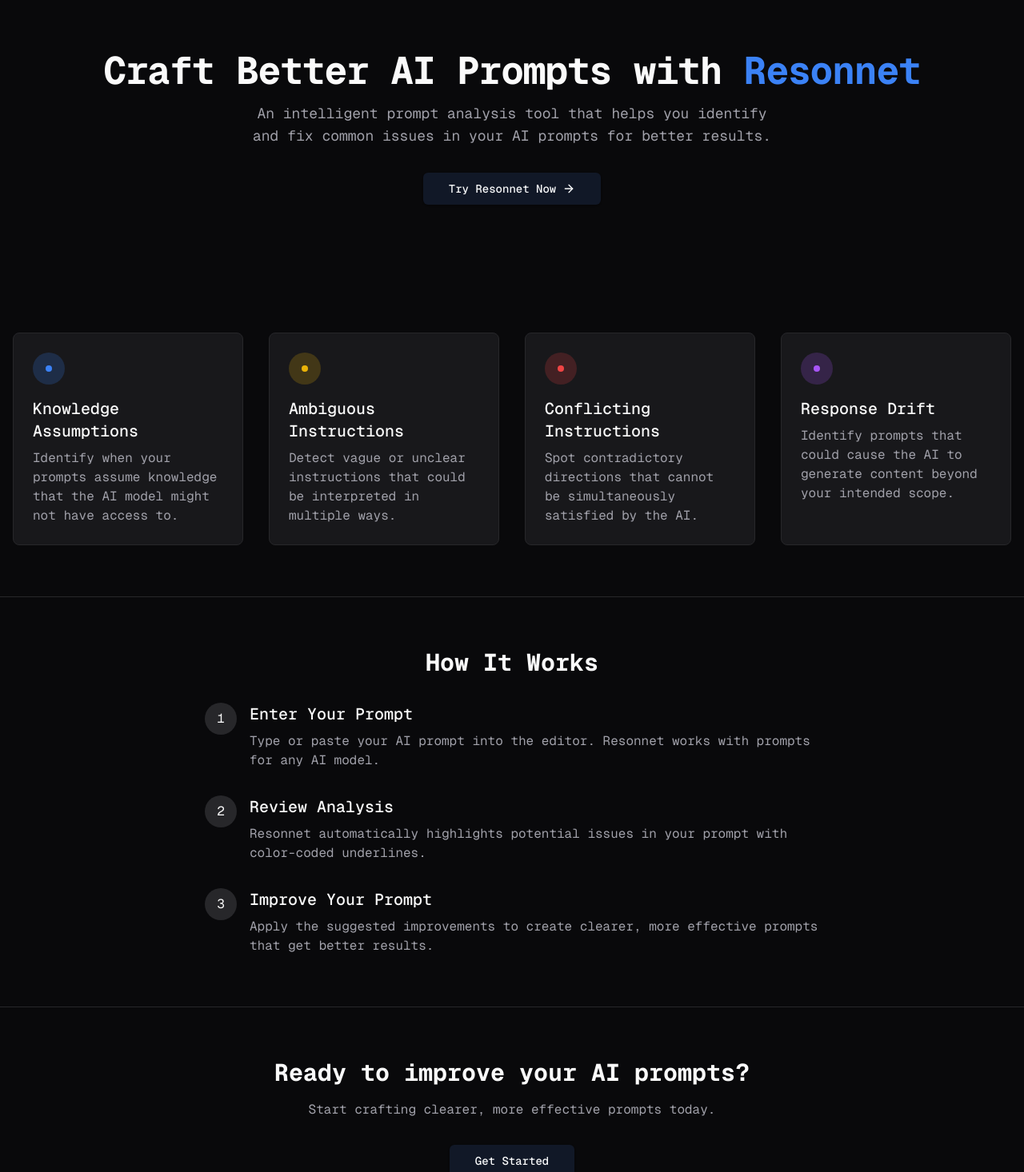
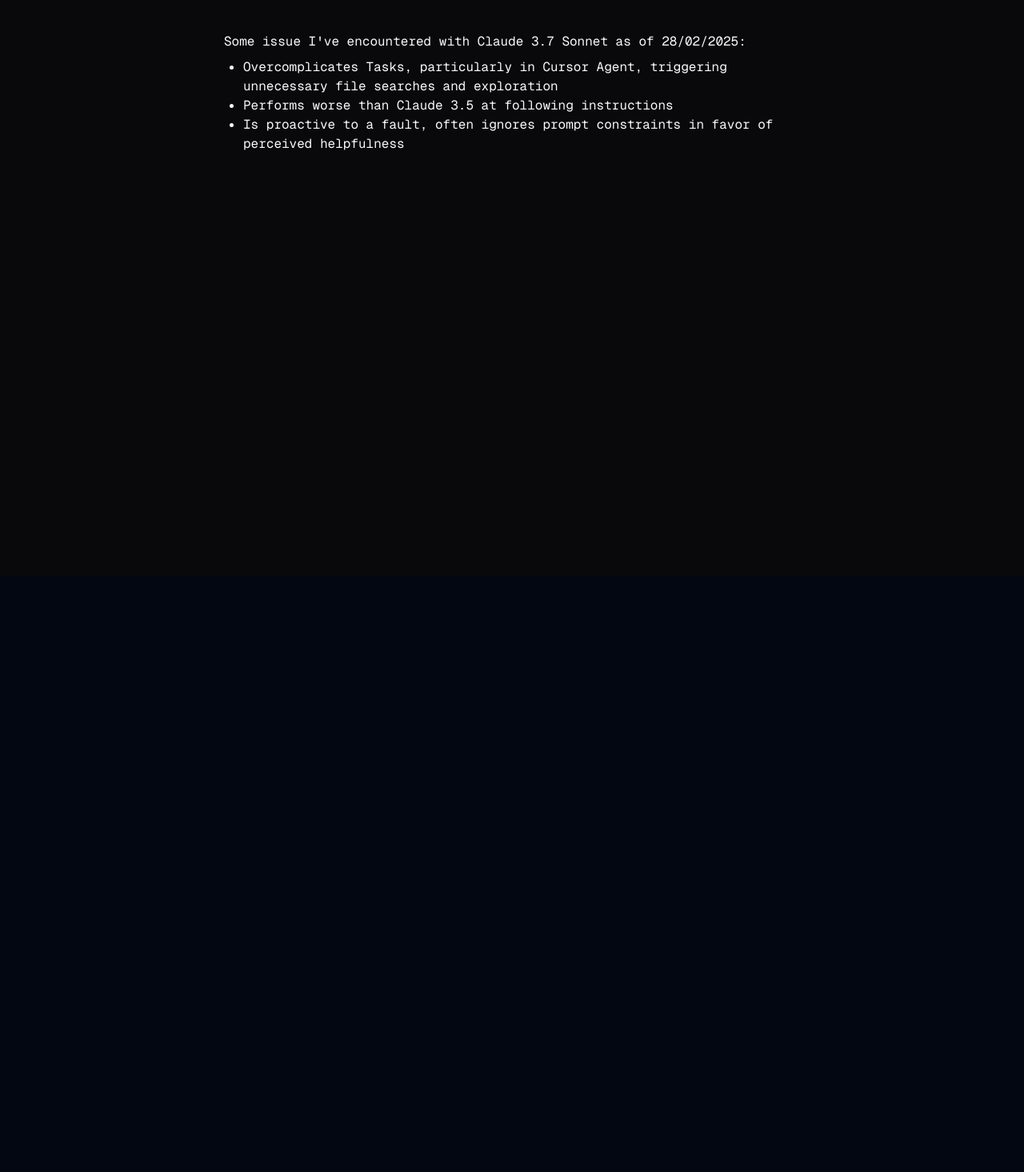
Before and after one commit to Arron-Stothart/promptly, a Next.js app: page / in a window 1280 px wide. Shown: the part 80-1546 px from the top of the page at 80% size. After the commit the page ends 800 px from the top, so only its background shows below. Built offline with nearby package versions, Linux system fonts and the light colour scheme.

Commit message:
feat: info

```diff
--- a/src/app/layout.tsx
+++ b/src/app/layout.tsx
@@ -23,7 +23,7 @@
   children: React.ReactNode;
 }>) {
   return (
-    <html lang="en" className={geistMono.className}>
+    <html lang="en" className={`${geistMono.className} dark`}>
       <body
         className={`${geistSans.variable} ${geistMono.variable} antialiased`}
       >
--- a/src/app/page.tsx
+++ b/src/app/page.tsx
@@ -42,7 +42,7 @@
       </div>
 
       {/* Hero Section */}
-      <div className="flex flex-col items-center justify-center px-4 py-16 text-center md:py-24">
+      {/* <div className="flex flex-col items-center justify-center px-4 py-16 text-center md:py-24">
         <h1 className="mb-4 text-4xl font-bold tracking-tight text-zinc-50 md:text-5xl">
           Craft Better AI Prompts with <span className="text-blue-500">Resonnet</span>
         </h1>
@@ -54,109 +54,20 @@
             Try Resonnet Now <ArrowRight className="h-4 w-4" />
           </Button>
         </Link>
-      </div>
+      </div> */}
 
-      {/* Features Section */}
-      <div className="grid gap-8 px-4 py-16 md:grid-cols-2 lg:grid-cols-4">
-        <div className="rounded-lg border border-zinc-800 bg-zinc-900 p-6">
-          <div className="mb-4 flex h-10 w-10 items-center justify-center rounded-full bg-blue-500/20">
-            <div className="h-2 w-2 rounded-full bg-blue-500" />
-          </div>
-          <h3 className="mb-2 text-xl font-medium text-zinc-50">Knowledge Assumptions</h3>
-          <p className="text-zinc-400">
-            Identify when your prompts assume knowledge that the AI model might not have access to.
-          </p>
+      {/* Long Text Explanation Section */}
+      <div className="mx-auto max-w-3xl p-6 my-12">
+        <div className="prose prose-invert max-w-none">
+          <h3>
+            Some issue I've encountered with Claude 3.7 Sonnet as of 28/02/2025:
+          </h3>
+          <ul className="list-disc pl-6 py-2">
+            <li>Overcomplicates Tasks, particularly in Cursor Agent, triggering unnecessary file searches and exploration</li>
+            <li>Performs worse than Claude 3.5 at following instructions</li>
+            <li>Is proactive to a fault, often ignores prompt constraints in favor of perceived helpfulness</li>
+          </ul>
         </div>
-
-        <div className="rounded-lg border border-zinc-800 bg-zinc-900 p-6">
-          <div className="mb-4 flex h-10 w-10 items-center justify-center rounded-full bg-yellow-500/20">
-            <div className="h-2 w-2 rounded-full bg-yellow-500" />
-          </div>
-          <h3 className="mb-2 text-xl font-medium text-zinc-50">Ambiguous Instructions</h3>
-          <p className="text-zinc-400">
-            Detect vague or unclear instructions that could be interpreted in multiple ways.
-          </p>
-        </div>
-
-        <div className="rounded-lg border border-zinc-800 bg-zinc-900 p-6">
-          <div className="mb-4 flex h-10 w-10 items-center justify-center rounded-full bg-red-500/20">
-            <div className="h-2 w-2 rounded-full bg-red-500" />
-          </div>
-          <h3 className="mb-2 text-xl font-medium text-zinc-50">Conflicting Instructions</h3>
-          <p className="text-zinc-400">
-            Spot contradictory directions that cannot be simultaneously satisfied by the AI.
-          </p>
-        </div>
-
-        <div className="rounded-lg border border-zinc-800 bg-zinc-900 p-6">
-          <div className="mb-4 flex h-10 w-10 items-center justify-center rounded-full bg-purple-500/20">
-            <div className="h-2 w-2 rounded-full bg-purple-500" />
-          </div>
-          <h3 className="mb-2 text-xl font-medium text-zinc-50">Response Drift</h3>
-          <p className="text-zinc-400">
-            Identify prompts that could cause the AI to generate content beyond your intended scope.
-          </p>
-        </div>
-      </div>
-
-      {/* How It Works Section */}
-      <div className="border-t border-zinc-800 px-4 py-16">
-        <div className="mx-auto max-w-3xl">
-          <h2 className="mb-8 text-center text-3xl font-bold text-zinc-50">How It Works</h2>
-          <div className="space-y-8">
-            <div className="flex flex-col gap-4 md:flex-row">
-              <div className="flex h-10 w-10 shrink-0 items-center justify-center rounded-full bg-zinc-800 text-zinc-50">
-                1
-              </div>
-              <div>
-                <h3 className="mb-2 text-xl font-medium text-zinc-50">Enter Your Prompt</h3>
-                <p className="text-zinc-400">
-                  Type or paste your AI prompt into the editor. Resonnet works with prompts for any AI model.
-                </p>
-              </div>
-            </div>
-
-            <div className="flex flex-col gap-4 md:flex-row">
-              <div className="flex h-10 w-10 shrink-0 items-center justify-center rounded-full bg-zinc-800 text-zinc-50">
-                2
-              </div>
-              <div>
-                <h3 className="mb-2 text-xl font-medium text-zinc-50">Review Analysis</h3>
-                <p className="text-zinc-400">
-                  Resonnet automatically highlights potential issues in your prompt with color-coded underlines.
-                </p>
-              </div>
-            </div>
-
-            <div className="flex flex-col gap-4 md:flex-row">
-              <div className="flex h-10 w-10 shrink-0 items-center justify-center rounded-full bg-zinc-800 text-zinc-50">
-                3
-              </div>
-              <div>
-                <h3 className="mb-2 text-xl font-medium text-zinc-50">Improve Your Prompt</h3>
-                <p className="text-zinc-400">
-                  Apply the suggested improvements to create clearer, more effective prompts that get better results.
-                </p>
-              </div>
-            </div>
-          </div>
-        </div>
-      </div>
-
-      {/* CTA Section */}
-      <div className="border-t border-zinc-800 px-4 py-16 text-center">
-        <h2 className="mb-4 text-3xl font-bold text-zinc-50">Ready to improve your AI prompts?</h2>
-        <p className="mb-8 text-zinc-400">
-          Start crafting clearer, more effective prompts today.
-        </p>
-        <Link href="/app">
-          <Button size="lg">Get Started</Button>
-        </Link>
-      </div>
-
-      {/* Footer */}
-      <div className="mt-auto border-t border-zinc-800 px-4 py-6 text-center text-sm text-zinc-500">
-        <p>© {new Date().getFullYear()} Resonnet. All rights reserved.</p>
       </div>
 
       {/* API Key Dialog */}
```
